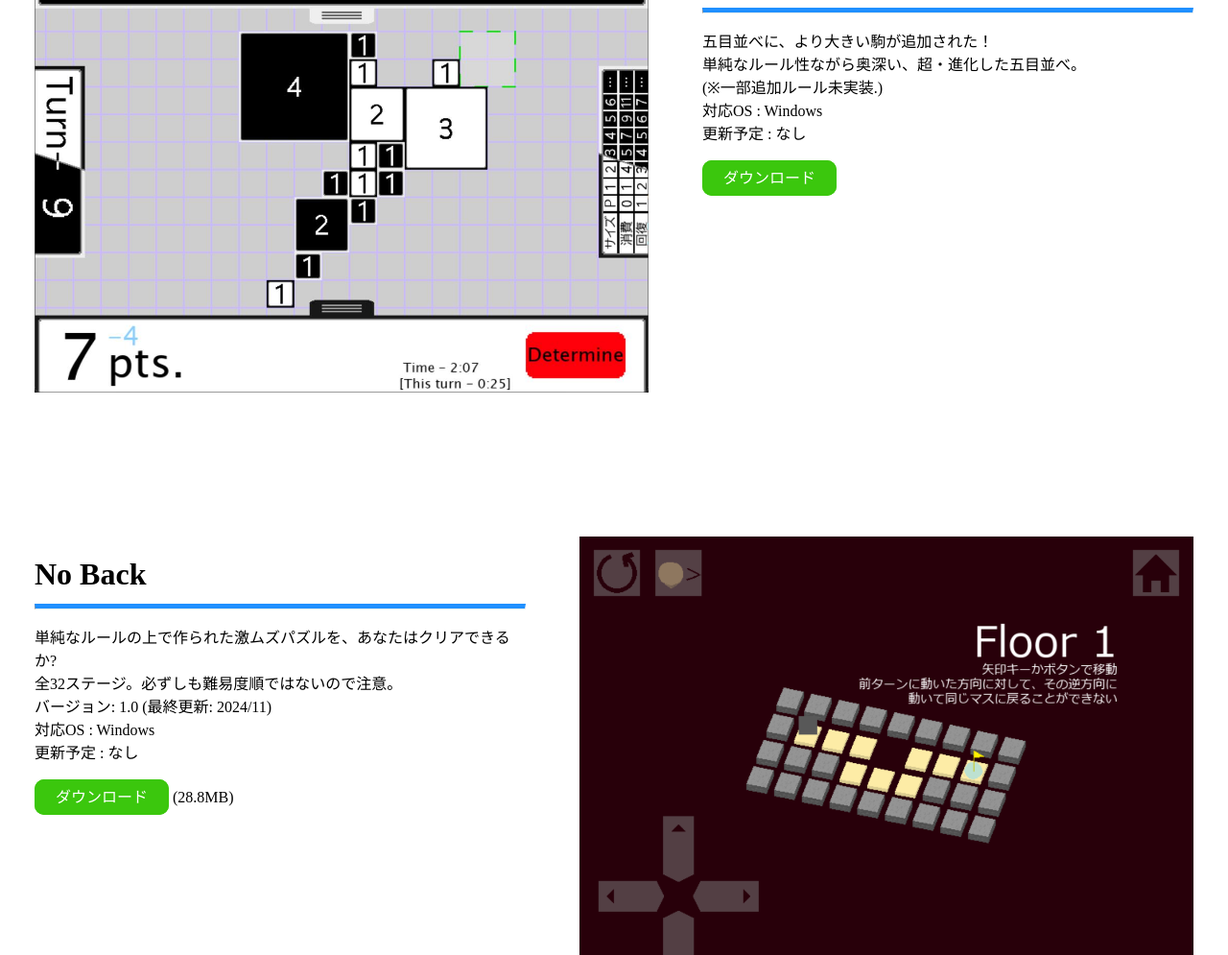
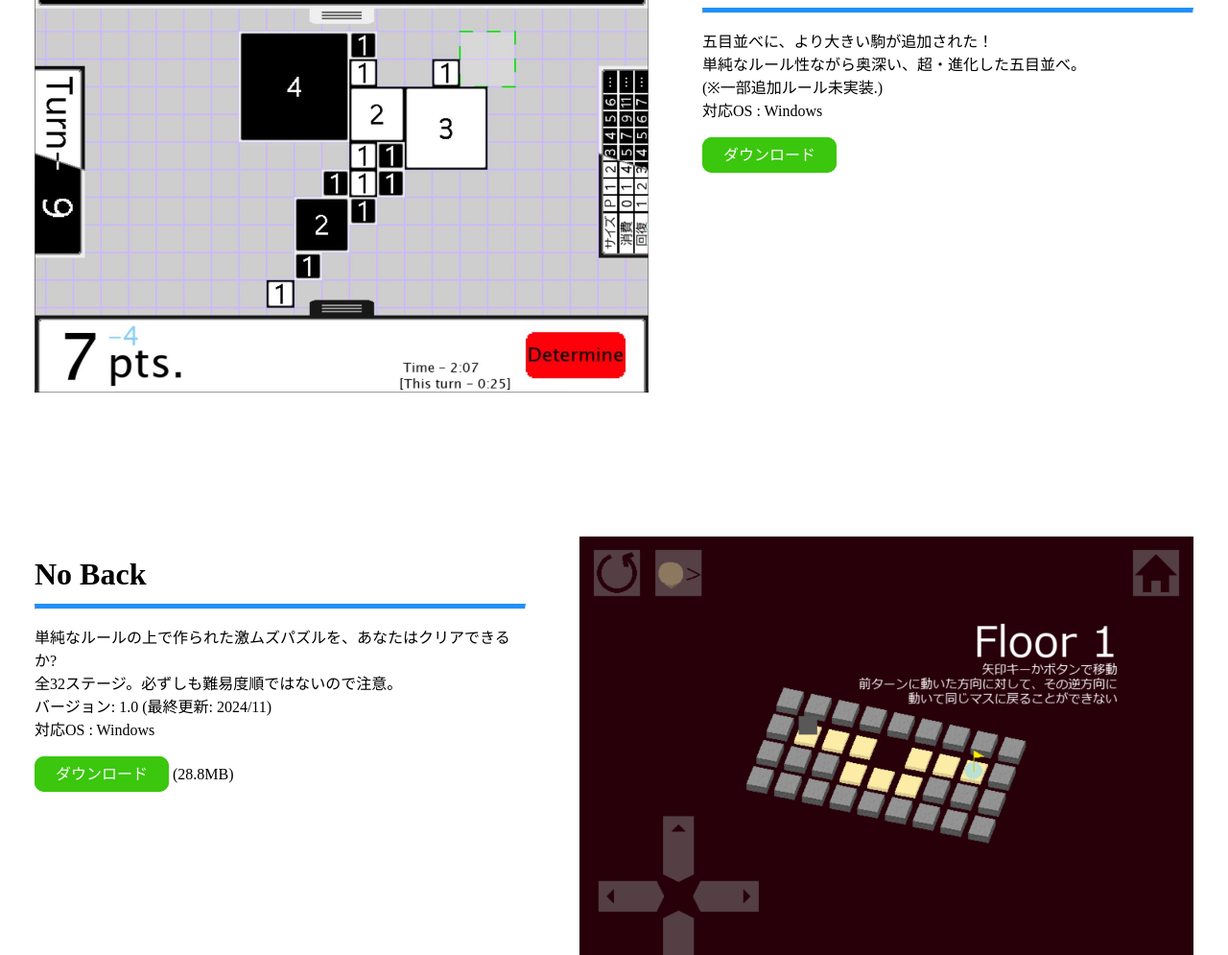
Before and after one commit to Quez9271/quez9271.github.io, a plain HTML site: page index.html in a window 1280 px wide. Shown: the part 603-1598 px from the top of the page at 96% size. Drawn offline with Linux system fonts and the light colour scheme.

Commit message:
Update index.html

```diff
--- a/index.html
+++ b/index.html
@@ -22,8 +22,7 @@
             五目並べに、より大きい駒が追加された！<br>
             単純なルール性ながら奥深い、超・進化した五目並べ。<br>
             (※一部追加ルール未実装.)<br>
-            対応OS : Windows<br>
-            更新予定 : なし
+            対応OS : Windows
         </p>
         <a class="download" type="button">ダウンロード</a>
     </div>
@@ -39,8 +38,7 @@
             単純なルールの上で作られた激ムズパズルを、あなたはクリアできるか?<br>
             全32ステージ。必ずしも難易度順ではないので注意。<br>
             バージョン: 1.0 (最終更新: 2024/11)<br>
-            対応OS : Windows<br>
-            更新予定 : なし
+            対応OS : Windows
         </p>
         <a href="Downloads/No Back 1.0.zip" class="download">ダウンロード</a>  (28.8MB)
     </div>
```
